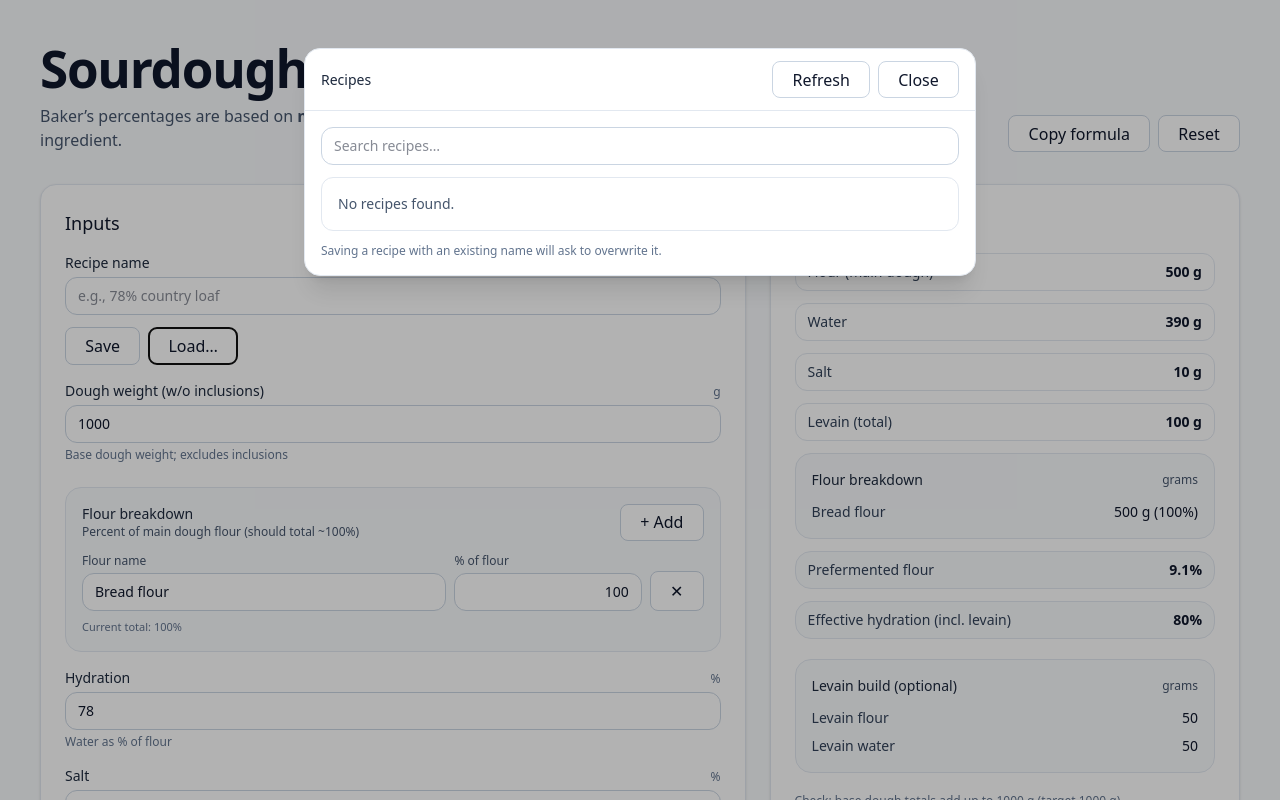
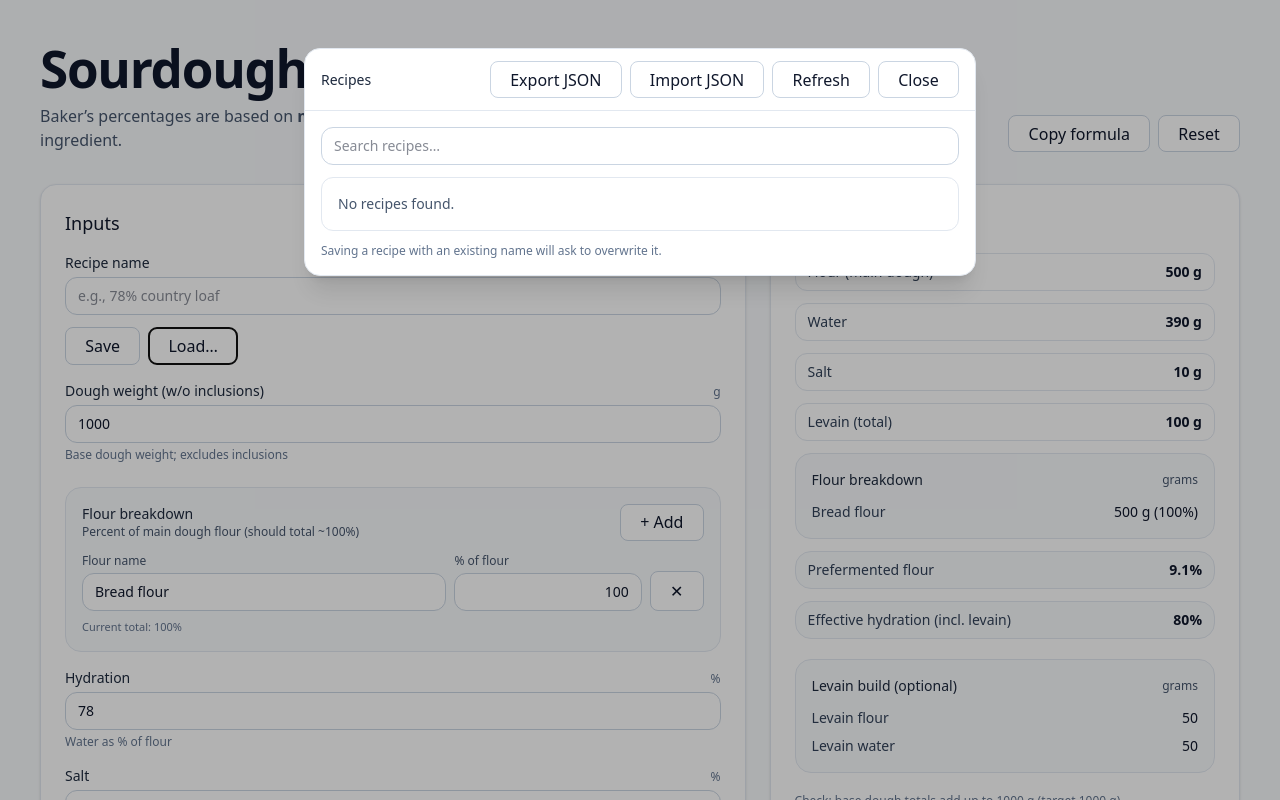
Before and after one commit to jmarkel/sourdough-calculator, a React (Vite) app: page / in a window 1280 px wide. Both pictures are taken after a click on the button "Load…". Shown: the top 800 px of the page. Built offline with nearby package versions, Linux system fonts and the light colour scheme.

Commit message:
Add optional JSON export/import

```diff
--- a/src/App.tsx
+++ b/src/App.tsx
@@ -50,6 +50,8 @@ export default function App() {
     refreshRecipes,
     loadRecipe,
     deleteSavedRecipe,
+    exportSavedRecipesJson,
+    importSavedRecipesJson,
     resetCalculator,
   } = useRecipeCalculator();
 
@@ -328,6 +330,8 @@ export default function App() {
             onClose={closeRecipes}
             onLoad={loadRecipe}
             onDelete={deleteSavedRecipe}
+            onExportJson={exportSavedRecipesJson}
+            onImportJson={importSavedRecipesJson}
           />
         ) : null}
 
--- a/src/components/RecipesModal.tsx
+++ b/src/components/RecipesModal.tsx
@@ -1,3 +1,4 @@
+import { useState } from "react";
 import type { SavedRecipeV1 } from "../lib/types.ts";
 
 type RecipesModalProps = {
@@ -8,6 +9,8 @@ type RecipesModalProps = {
   onLoad: (r: SavedRecipeV1) => void;
   onDelete: (name: string) => void;
   onReload: () => void;
+  onExportJson: () => string;
+  onImportJson: (json: string) => { ok: true; imported: number } | { ok: false; error: string };
 };
 
 export function RecipesModal({
@@ -18,9 +21,40 @@ export function RecipesModal({
   onLoad,
   onDelete,
   onReload,
+  onExportJson,
+  onImportJson,
 }: RecipesModalProps) {
+  const [jsonOpen, setJsonOpen] = useState(false);
+  const [jsonMode, setJsonMode] = useState<"export" | "import">("export");
+  const [jsonValue, setJsonValue] = useState("");
+  const [jsonStatus, setJsonStatus] = useState("");
   const query = search.trim().toLowerCase();
   const shown = query ? recipes.filter((r) => r.name.toLowerCase().includes(query)) : recipes;
+
+  const handleOpenExport = () => {
+    setJsonMode("export");
+    setJsonValue(onExportJson());
+    setJsonStatus("");
+    setJsonOpen(true);
+  };
+
+  const handleOpenImport = () => {
+    setJsonMode("import");
+    setJsonValue("");
+    setJsonStatus("");
+    setJsonOpen(true);
+  };
+
+  const handleImport = () => {
+    const result = onImportJson(jsonValue);
+    if (!result.ok) {
+      setJsonStatus(result.error);
+      return;
+    }
+
+    setJsonStatus(`Imported ${result.imported} recipe${result.imported === 1 ? "" : "s"}.`);
+    setJsonValue("");
+  };
 
   return (
     <div className="fixed inset-0 z-50">
@@ -32,6 +66,22 @@ export function RecipesModal({
         <div className="flex items-center justify-between border-b border-slate-200 px-4 py-3">
           <div className="text-sm font-medium text-slate-800">Recipes</div>
           <div className="flex items-center gap-2">
+            <button
+              type="button"
+              onClick={handleOpenExport}
+              className="appearance-none rounded-lg border !border-slate-300 !bg-white !text-slate-900 px-2 py-1 text-xs leading-none hover:!bg-slate-100 active:!bg-slate-200"
+              style={{ backgroundColor: "#ffffff", color: "#0f172a" }}
+            >
+              Export JSON
+            </button>
+            <button
+              type="button"
+              onClick={handleOpenImport}
+              className="appearance-none rounded-lg border !border-slate-300 !bg-white !text-slate-900 px-2 py-1 text-xs leading-none hover:!bg-slate-100 active:!bg-slate-200"
+              style={{ backgroundColor: "#ffffff", color: "#0f172a" }}
+            >
+              Import JSON
+            </button>
             <button
               type="button"
               onClick={onReload}
@@ -52,6 +102,56 @@ export function RecipesModal({
         </div>
 
         <div className="p-4">
+          {jsonOpen ? (
+            <div className="mb-4 rounded-xl border border-slate-200 bg-slate-50 p-3">
+              <div className="flex flex-wrap items-center justify-between gap-2">
+                <div className="text-sm font-medium text-slate-800">
+                  {jsonMode === "export" ? "Recipe JSON export" : "Recipe JSON import"}
+                </div>
+                <button
+                  type="button"
+                  onClick={() => setJsonOpen(false)}
+                  className="appearance-none rounded-lg border !border-slate-300 !bg-white !text-slate-900 px-2 py-1 text-xs leading-none hover:!bg-slate-100 active:!bg-slate-200"
+                  style={{ backgroundColor: "#ffffff", color: "#0f172a" }}
+                >
+                  Hide
+                </button>
+              </div>
+
+              <textarea
+                className="mt-3 min-h-[12rem] w-full rounded-xl border border-slate-300 bg-white px-3 py-2 font-mono text-xs outline-none focus:ring-2 focus:ring-slate-300"
+                value={jsonValue}
+                onChange={(e) => setJsonValue((e.target as HTMLTextAreaElement).value)}
+                readOnly={jsonMode === "export"}
+                placeholder={jsonMode === "import" ? "Paste recipe JSON here" : undefined}
+              />
+
+              <div className="mt-3 flex flex-wrap items-center gap-2">
+                {jsonMode === "export" ? (
+                  <button
+                    type="button"
+                    onClick={() => setJsonValue(onExportJson())}
+                    className="appearance-none rounded-lg border !border-slate-300 !bg-white !text-slate-900 px-2 py-1 text-xs leading-none hover:!bg-slate-100 active:!bg-slate-200"
+                    style={{ backgroundColor: "#ffffff", color: "#0f172a" }}
+                  >
+                    Refresh JSON
+                  </button>
+                ) : (
+                  <button
+                    type="button"
+                    onClick={handleImport}
+                    className="appearance-none rounded-lg border !border-slate-300 !bg-white !text-slate-900 px-2 py-1 text-xs leading-none hover:!bg-slate-100 active:!bg-slate-200"
+                    style={{ backgroundColor: "#ffffff", color: "#0f172a" }}
+                  >
+                    Import Recipes
+                  </button>
+                )}
+
+                {jsonStatus ? <span className="text-xs text-slate-600">{jsonStatus}</span> : null}
+              </div>
+            </div>
+          ) : null}
+
           <input
             className="w-full rounded-xl border border-slate-300 bg-white px-3 py-2 text-sm outline-none focus:ring-2 focus:ring-slate-300"
             placeholder="Search recipes…"
--- a/src/hooks/useRecipeCalculator.ts
+++ b/src/hooks/useRecipeCalculator.ts
@@ -1,7 +1,15 @@
 import { useEffect, useState, type Dispatch, type SetStateAction } from "react";
 import { appendItem, patchItemById, removeItemById } from "../lib/collections.ts";
 import { createEmptyFlourPart, createEmptyLineItem } from "../lib/defaults.ts";
-import { deleteRecipe, loadRecipeList, LS_KEY, saveRecipeList, upsertRecipe } from "../lib/recipes.ts";
+import {
+  deleteRecipe,
+  exportRecipeJson,
+  loadRecipeList,
+  LS_KEY,
+  parseRecipeJson,
+  saveRecipeList,
+  upsertRecipe,
+} from "../lib/recipes.ts";
 import {
   buildPersistedState,
   createDefaultFlourParts,
@@ -186,6 +194,28 @@ export function useRecipeCalculator() {
     setRecipes(next);
   };
 
+  const exportSavedRecipesJson = () => exportRecipeJson(recipes);
+
+  const importSavedRecipesJson = (json: string) => {
+    const imported = parseRecipeJson(json);
+    if (!imported) {
+      return { ok: false as const, error: "Invalid recipe JSON." };
+    }
+    if (imported.length === 0) {
+      return { ok: false as const, error: "No valid recipes found in JSON." };
+    }
+
+    let next = loadRecipeList();
+    for (const recipe of imported) {
+      next = upsertRecipe(next, recipe);
+    }
+
+    saveRecipeList(next);
+    setRecipes(next);
+
+    return { ok: true as const, imported: imported.length };
+  };
+
   const resetCalculator = () => {
     setRecipeName(defaultCalculatorValues.recipeName);
     setBaseDoughG(defaultCalculatorValues.baseDoughG);
@@ -245,6 +275,8 @@ export function useRecipeCalculator() {
     refreshRecipes,
     loadRecipe,
     deleteSavedRecipe,
+    exportSavedRecipesJson,
+    importSavedRecipesJson,
     resetCalculator,
   };
 }
--- a/src/lib/recipes.ts
+++ b/src/lib/recipes.ts
@@ -1,21 +1,37 @@
 import { normalizeRecipeName } from "./text.ts";
 import { safeJsonParse } from "./storage.ts";
-import type { SavedRecipeV1 } from "./types.ts";
+import type { RecipeJsonExportV1, SavedRecipeV1 } from "./types.ts";
 
 export const LS_KEY = "sourdough-calculator:v1";
 export const LS_RECIPES_KEY = "sourdough-calculator:recipes:v1";
 
+function isSavedRecipeV1(value: unknown): value is SavedRecipeV1 {
+  if (!value || typeof value !== "object") return false;
+
+  const recipe = value as Partial<SavedRecipeV1>;
+  return (
+    typeof recipe.name === "string" &&
+    typeof recipe.savedAt === "number" &&
+    !!recipe.state &&
+    typeof recipe.state === "object" &&
+    recipe.state.version === 1
+  );
+}
+
+export function normalizeRecipeList(list: unknown): SavedRecipeV1[] {
+  if (!Array.isArray(list)) return [];
+
+  return list
+    .filter(isSavedRecipeV1)
+    .map((recipe) => ({ ...recipe, name: normalizeRecipeName(recipe.name) }))
+    .filter((recipe) => recipe.name.length > 0)
+    .sort((a, b) => b.savedAt - a.savedAt);
+}
+
 export function loadRecipeList(): SavedRecipeV1[] {
   if (typeof window === "undefined") return [];
 
-  const raw = safeJsonParse<SavedRecipeV1[]>(localStorage.getItem(LS_RECIPES_KEY));
-  if (!raw || !Array.isArray(raw)) return [];
-
-  return raw
-    .filter((r) => r && typeof r.name === "string" && r.state && r.state.version === 1)
-    .map((r) => ({ ...r, name: normalizeRecipeName(r.name) }))
-    .filter((r) => r.name.length > 0)
-    .sort((a, b) => b.savedAt - a.savedAt);
+  return normalizeRecipeList(safeJsonParse<SavedRecipeV1[]>(localStorage.getItem(LS_RECIPES_KEY)));
 }
 
 export function saveRecipeList(list: SavedRecipeV1[]) {
@@ -34,3 +50,38 @@ export function deleteRecipe(list: SavedRecipeV1[], name: string): SavedRecipeV1
   const normalized = normalizeRecipeName(name).toLowerCase();
   return list.filter((r) => normalizeRecipeName(r.name).toLowerCase() !== normalized);
 }
+
+export function exportRecipeJson(list: SavedRecipeV1[]): string {
+  const payload: RecipeJsonExportV1 = {
+    version: 1,
+    exportedAt: Date.now(),
+    recipes: normalizeRecipeList(list),
+  };
+
+  return JSON.stringify(payload, null, 2);
+}
+
+export function parseRecipeJson(json: string): SavedRecipeV1[] | null {
+  const parsed = safeJsonParse<RecipeJsonExportV1 | SavedRecipeV1[] | SavedRecipeV1>(json);
+  if (!parsed) return null;
+
+  if (Array.isArray(parsed)) {
+    return normalizeRecipeList(parsed);
+  }
+
+  if (isSavedRecipeV1(parsed)) {
+    return normalizeRecipeList([parsed]);
+  }
+
+  if (
+    typeof parsed === "object" &&
+    parsed !== null &&
+    "version" in parsed &&
+    parsed.version === 1 &&
+    "recipes" in parsed
+  ) {
+    return normalizeRecipeList(parsed.recipes);
+  }
+
+  return null;
+}
--- a/src/lib/types.ts
+++ b/src/lib/types.ts
@@ -82,3 +82,9 @@ export type SavedRecipeV1 = {
   savedAt: number;
   state: PersistedStateV1;
 };
+
+export type RecipeJsonExportV1 = {
+  version: 1;
+  exportedAt: number;
+  recipes: SavedRecipeV1[];
+};
```
Also changed, not shown: 1 other file (tests, documents, lock files or other folders).
